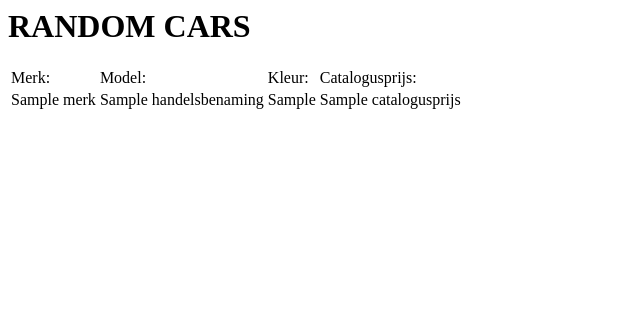
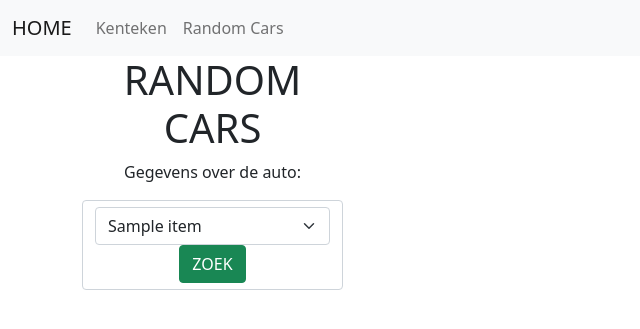
Before and after one commit to ArieTwigt/autoapp, a Flask app: page /random_car in a window 1280 px wide. Shown: the top 329 px of the page, without its empty margins (0-640 px from the left). Run offline with Flask 2, Linux system fonts and the light colour scheme; a database or web service that is not in the repository returns one stand-in record (values such as "Sample title"); data that the repository does not hold is empty; some libraries are stand-ins or nearby versions.

Commit message:
added dropdown and completed DataTable

```diff
--- a/autoapp.py
+++ b/autoapp.py
@@ -1,28 +1,30 @@
-from flask import Flask, jsonify, render_template
+from flask import Flask, jsonify, render_template, request
 from werkzeug.utils import redirect
-from custom_modules.api_functions import get_car_by_plate, get_random_cars
+from custom_modules.api_functions import get_car_by_plate, get_random_cars, get_brands_list
 
 app = Flask(__name__)
 
 # routes
 @app.route('/')
 def index():
-    redirect
-    return "Hello world"
+    return render_template('index.html')
 
 @app.route('/show_car')
 def show_car():
     car = get_car_by_plate("TB275F")
 
-    return jsonify(car)
+    return render_template('show_car.html', car=car)
 
 
-@app.route('/random_car')
+@app.route('/random_car', methods=['GET', 'POST'])
 def random_car():
-    brand = "AUDI" # <TODO> get from user input
-    car_list = get_random_cars(brand)
-    return render_template('random_auto_tabel.html', car_list=car_list)
-
+    brands_list = get_brands_list()
+    if request.method == 'POST':
+        brand = request.form.get('brand').upper()
+        car_list = get_random_cars(brand)
+        return render_template('random_auto_tabel.html', car_list=car_list, brand=brand, brands_list=brands_list)
+    else:
+        return render_template('random_auto_tabel.html', brands_list=brands_list)
 
 #
 if __name__ == '__main__':
--- a/custom_modules/api_functions.py
+++ b/custom_modules/api_functions.py
@@ -12,3 +12,11 @@ def get_random_cars(brand):
     resp = requests.get(url)
     resp_list = resp.json()
     return resp_list
+
+
+def get_brands_list():
+    url = "https://opendata.rdw.nl/resource/m9d7-ebf2.json?$query=SELECT DISTINCT(merk) WHERE voertuigsoort = 'Personenauto'"
+    resp = requests.get(url)
+    brands_dict = resp.json()
+    brands_list = [list(brand.values())[0] for brand in brands_dict ]
+    return brands_list
--- /dev/null
+++ b/templates/layout.html
@@ -0,0 +1,43 @@
+<html>
+<head>
+    <title>🚗 AUTO APP</title>
+    <!-- Bootstrap -->
+    <link href="https://cdn.jsdelivr.net/npm/bootstrap@5.0.2/dist/css/bootstrap.min.css" rel="stylesheet" integrity="sha384-EVSTQN3/azprG1Anm3QDgpJLIm9Nao0Yz1ztcQTwFspd3yD65VohhpuuCOmLASjC" crossorigin="anonymous">
+
+    <!-- JQuery-->
+    <script src="https://code.jquery.com/jquery-3.6.0.min.js" integrity="sha256-/xUj+3OJU5yExlq6GSYGSHk7tPXikynS7ogEvDej/m4=" crossorigin="anonymous"></script>
+
+
+    <!-- DataTables -->
+    <link rel="stylesheet" type="text/css" href="https://cdn.datatables.net/1.10.25/css/jquery.dataTables.css">
+    <script type="text/javascript" charset="utf8" src="https://cdn.datatables.net/1.10.25/js/jquery.dataTables.js"></script>
+
+
+</head>
+<body>
+    <nav class="navbar navbar-expand-lg navbar-light bg-light">
+        <div class="container-fluid">
+          <a class="navbar-brand" href="{{ url_for('index') }}">HOME</a>
+          <button class="navbar-toggler" type="button" data-bs-toggle="collapse" data-bs-target="#navbarNav" aria-controls="navbarNav" aria-expanded="false" aria-label="Toggle navigation">
+            <span class="navbar-toggler-icon"></span>
+          </button>
+          <div class="collapse navbar-collapse" id="navbarNav">
+            <ul class="navbar-nav">
+
+              <li class="nav-item">
+                <a class="nav-link" href="{{ url_for('show_car') }}">Kenteken</a>
+              </li>
+              <li class="nav-item">
+                <a class="nav-link" href="{{ url_for('random_car') }}">Random Cars</a>
+              </li>
+
+            </ul>
+          </div>
+        </div>
+      </nav>
+
+    <div class="container">
+    {% block content %} {% endblock %}
+    </div>
+</body>
+</html>
--- a/templates/random_auto_tabel.html
+++ b/templates/random_auto_tabel.html
@@ -1,7 +1,40 @@
-<h1> RANDOM CARS</h1>
+{% extends "layout.html" %}
+
+{% block content %}
 
 
-<table>
+
+<!-- ROW 2-->
+<div class="row">
+    <!-- Information -->
+    <div class="col-md-3" align="center">
+        <h1> RANDOM CARS</h1>
+        <p> Gegevens over de auto:</p>
+
+    <form class="form-control" method="POST" action="{{ url_for('random_car')}}" role="form">
+        <div class="form-group">
+            <div class="input-group">
+                <select name="brand" class="form-select" aria-label="Default select example">
+                    {% for brand_selection in brands_list %}
+                    <option value={{ brand_selection }}>{{brand_selection}}</option>
+                    {% endfor %}
+                  </select>
+            </div>
+            <button type="submit" class="btn btn-success">ZOEK</button>
+        </div>
+
+    </form>
+
+    </div>
+
+
+
+    <!-- Table -->
+    <div class="col-md-9">
+        {% if car_list is defined %}
+       <p> U heeft gezocht naar <i> {{ brand }}</i></p>
+       </br>
+        <table class="table table-striped" id="table_cars">
             <thead>
                 <tr>
                    <td>Merk:</td>
@@ -19,7 +52,18 @@
                    <td>{{ car.catalogusprijs }}</td>
                 </tr>
                 {% endfor %}
+            </tbody>
+        </table>
+        {% else %}
+        {% endif %}
+    </div>
+</div>
 
-    </tbody>
+<script>
+    $(document).ready( function () {
+        $('#table_cars').DataTable();
+    } );
 
-</table>
+</script>
+
+{% endblock %}
```
Also changed, not shown: templates/index.html (added, +7 -0 lines), templates/show_car.html (added, +9 -0 lines). Lines whose indentation alone changed are shown as unchanged.
